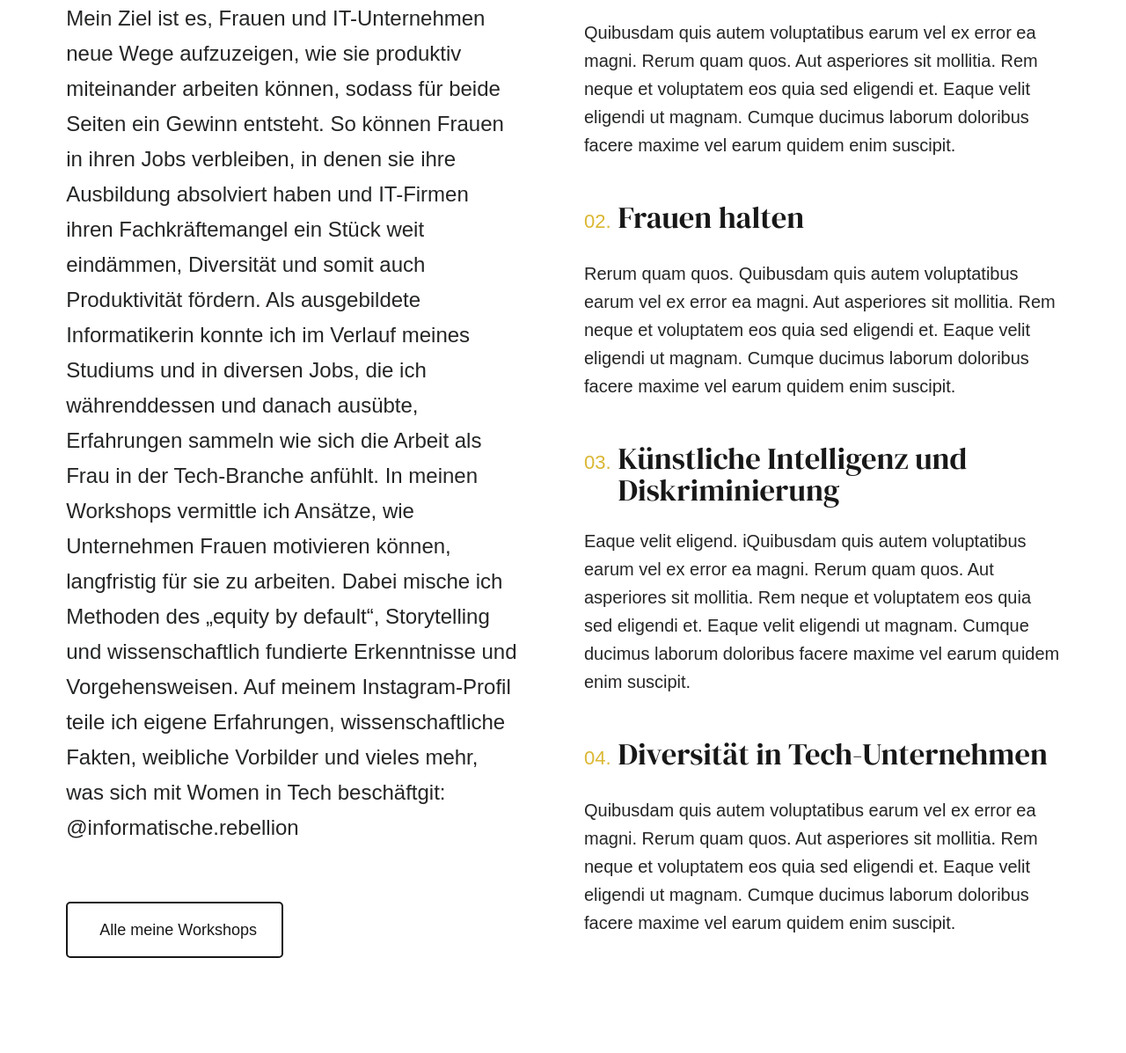
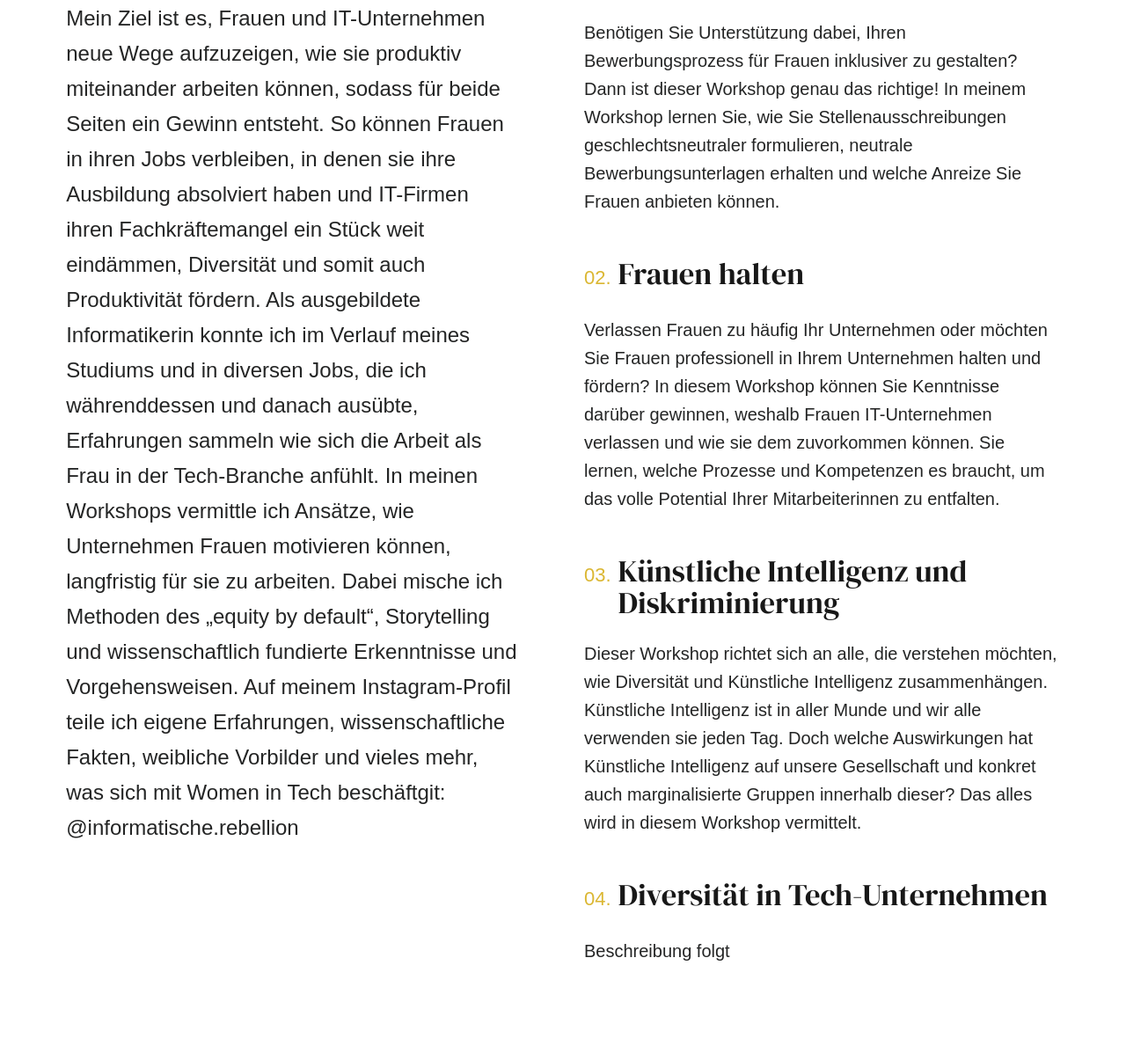
Before and after one commit to Maria-Mai/-maria-mai.github.io, a plain HTML site: page index.html in a window 1280 px wide. Shown: the part 2563-3760 px from the top of the page at 88% size. Drawn offline with Linux system fonts and the light colour scheme; files whose address does not match are found by name; a web font is replaced by a local one.

Commit message:
workshop texts

```diff
--- a/index.html
+++ b/index.html
@@ -206,9 +206,10 @@
                                     </div>
                                     <div class="grid-list-items__text list-items__item-text">
                                         <p>
-                                        Quibusdam quis autem voluptatibus earum vel ex error ea magni. Rerum quam quos. Aut asperiores
-                                        sit mollitia. Rem neque et voluptatem eos quia sed eligendi et. Eaque velit eligendi ut
-                                        magnam. Cumque ducimus laborum doloribus facere maxime vel earum quidem enim suscipit.
+                                        Benötigen Sie Unterstützung dabei, Ihren Bewerbungsprozess für Frauen inklusiver zu gestalten?
+                                        Dann ist dieser Workshop genau das richtige! In meinem Workshop lernen Sie, wie Sie
+                                        Stellenausschreibungen geschlechtsneutraler formulieren, neutrale Bewerbungsunterlagen
+                                        erhalten und welche Anreize Sie Frauen anbieten können.
                                         </p>
                                     </div>
                                 </div> <!-- list-item -->
@@ -218,9 +219,10 @@
                                     </div>
                                     <div class="grid-list-items__text list-items__item-text">
                                         <p>
-                                        Rerum quam quos. Quibusdam quis autem voluptatibus earum vel ex error ea magni. Aut asperiores
-                                        sit mollitia. Rem neque et voluptatem eos quia sed eligendi et. Eaque velit eligendi ut
-                                        magnam. Cumque ducimus laborum doloribus facere maxime vel earum quidem enim suscipit.
+                                        Verlassen Frauen zu häufig Ihr Unternehmen oder möchten Sie Frauen professionell in Ihrem Unternehmen
+                                        halten und fördern? In diesem Workshop können Sie Kenntnisse darüber gewinnen, weshalb Frauen IT-Unternehmen
+                                        verlassen und wie sie dem zuvorkommen können. Sie lernen, welche Prozesse und Kompetenzen es braucht,
+                                        um das volle Potential Ihrer Mitarbeiterinnen zu entfalten.
                                         </p>
                                     </div>
                                 </div> <!-- list-expertise__item -->
@@ -230,9 +232,10 @@
                                     </div>
                                     <div class="grid-list-items__text list-items__item-text">
                                         <p>
-                                        Eaque velit eligend. iQuibusdam quis autem voluptatibus earum vel ex error ea magni.
-                                        Rerum quam quos. Aut asperiores sit mollitia. Rem neque et voluptatem eos quia sed eligendi et.
-                                        Eaque velit eligendi ut magnam. Cumque ducimus laborum doloribus facere maxime vel earum quidem enim suscipit.
+                                        Dieser Workshop richtet sich an alle, die verstehen möchten, wie Diversität und Künstliche Intelligenz zusammenhängen.
+                                        Künstliche Intelligenz ist in aller Munde und wir alle verwenden sie jeden Tag. Doch welche Auswirkungen hat
+                                        Künstliche Intelligenz auf unsere Gesellschaft und konkret auch marginalisierte Gruppen innerhalb dieser?
+                                        Das alles wird in diesem Workshop vermittelt.
                                         </p>
                                     </div>
                                 </div> <!-- list-expertise__item -->
@@ -242,9 +245,7 @@
                                     </div>
                                     <div class="grid-list-items__text list-items__item-text">
                                         <p>
-                                        Quibusdam quis autem voluptatibus earum vel ex error ea magni. Rerum quam quos. Aut asperiores
-                                        sit mollitia. Rem neque et voluptatem eos quia sed eligendi et. Eaque velit eligendi ut
-                                        magnam. Cumque ducimus laborum doloribus facere maxime vel earum quidem enim suscipit.
+                                        Beschreibung folgt
                                         </p>
                                     </div>
                                 </div> <!-- list-expertise__item -->
@@ -252,7 +253,7 @@
                             </div> <!-- grid-list-items -->
                         </div> <!-- end s-expertise__content-main -->
 
-                        <div class="s-expertise__content-btn grid-section-split__bottom">
+                        <!-- <div class="s-expertise__content-btn grid-section-split__bottom">
                             <a href="services.html" class="btn btn--stroke u-fullwidth">Alle meine Workshops</a>
                         </div> <!-- end s-about__content-btn -->
 
```
